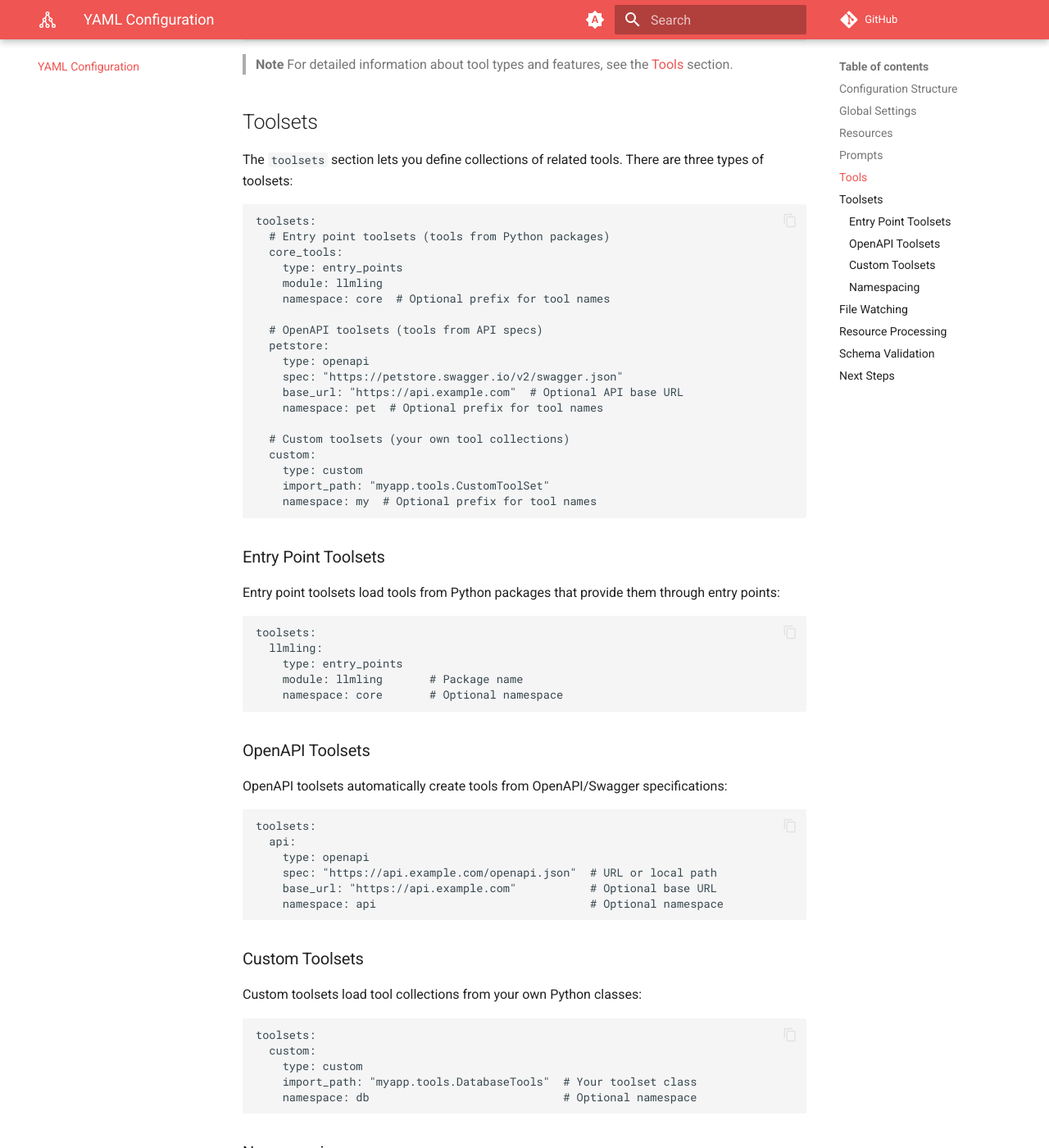
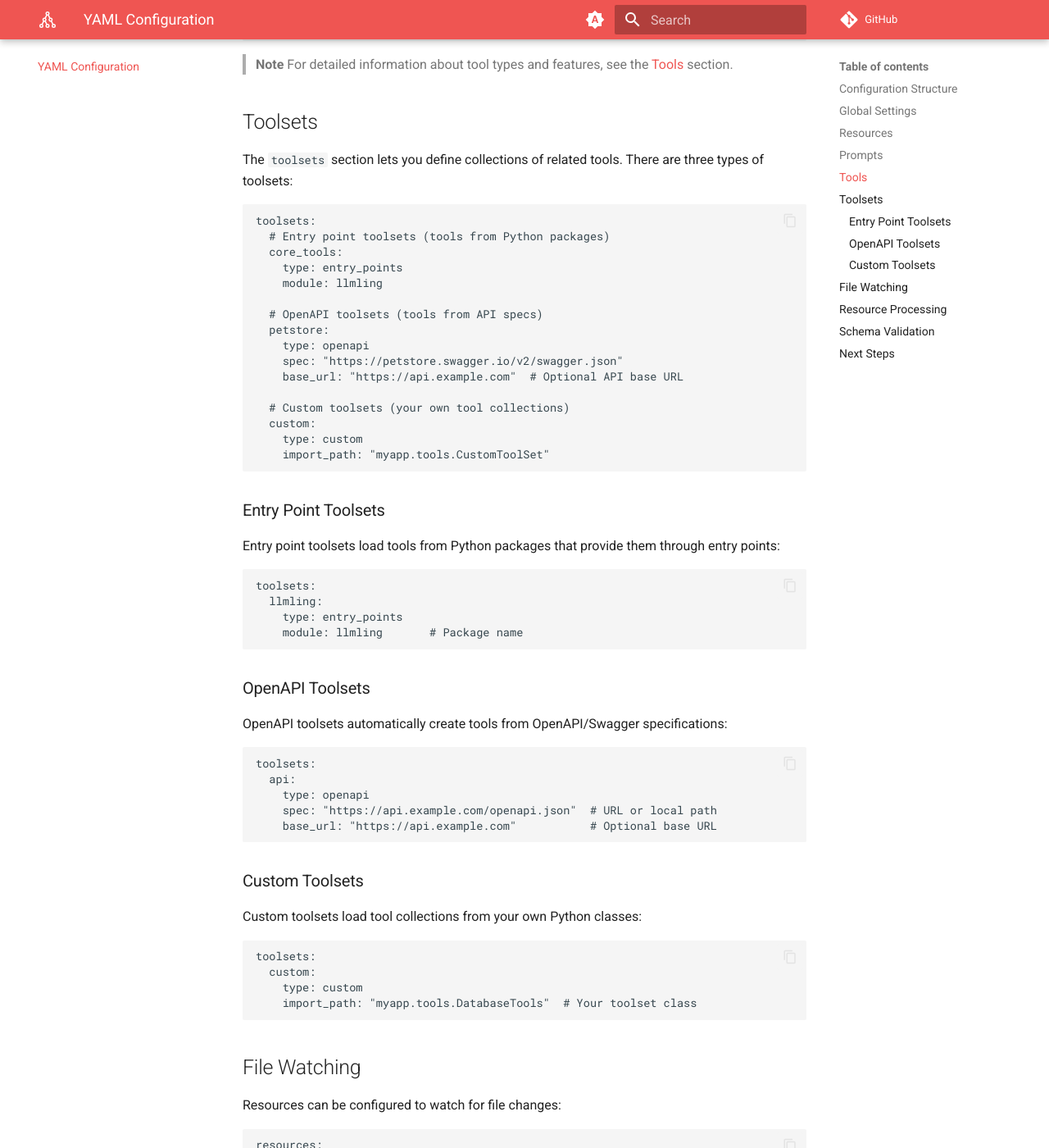
Before and after one commit to phil65/LLMling, an MkDocs documentation site: the page built from docs/yaml_config.md, in a window 1280 px wide and 1400 px high, scrolled down 2578 px. Shown: the whole window at 82% size. Built offline with MkDocs 1.6.1 and Material for MkDocs 9.7.7, drawn with Linux system fonts in a browser that asks for light colours; comment, search, counter and statistics services are not loaded; some of the changed text lies outside the part shown.

Commit message:
chore: rem namespace stuff

````diff
--- a/docs/yaml_config.md
+++ b/docs/yaml_config.md
@@ -132,20 +132,17 @@ toolsets:
   core_tools:
     type: entry_points
     module: llmling
-    namespace: core  # Optional prefix for tool names
 
   # OpenAPI toolsets (tools from API specs)
   petstore:
     type: openapi
     spec: "https://petstore.swagger.io/v2/swagger.json"
     base_url: "https://api.example.com"  # Optional API base URL
-    namespace: pet  # Optional prefix for tool names
 
   # Custom toolsets (your own tool collections)
   custom:
     type: custom
     import_path: "myapp.tools.CustomToolSet"
-    namespace: my  # Optional prefix for tool names
 ```
 
 ### Entry Point Toolsets
@@ -157,7 +154,6 @@ toolsets:
   llmling:
     type: entry_points
     module: llmling       # Package name
-    namespace: core       # Optional namespace
 ```
 
 ### OpenAPI Toolsets
@@ -170,7 +166,6 @@ toolsets:
     type: openapi
     spec: "https://api.example.com/openapi.json"  # URL or local path
     base_url: "https://api.example.com"           # Optional base URL
-    namespace: api                                # Optional namespace
 ```
 
 ### Custom Toolsets
@@ -182,14 +177,8 @@ toolsets:
   custom:
     type: custom
     import_path: "myapp.tools.DatabaseTools"  # Your toolset class
-    namespace: db                             # Optional namespace
 ```
 
-### Namespacing
-
-Each toolset can have an optional `namespace` that prefixes its tool names to avoid conflicts. For example:
-- Without namespace: `get_user`, `create_user`
-- With namespace "db": `db.get_user`, `db.create_user`
 
 ## File Watching
 
--- a/src/llmling/config_resources/test.yml
+++ b/src/llmling/config_resources/test.yml
@@ -20,7 +20,6 @@ toolsets:
   random:
     type: openapi
     spec: "https://random-data-api.com/api-docs/v2/openapi.json"
-    namespace: "random"
 
   abc:
     type: entry_points
````
Also changed, not shown: 3 other files.
